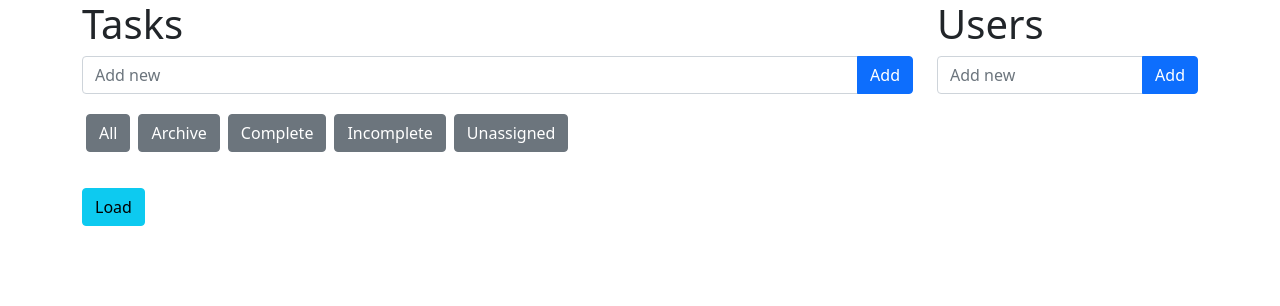
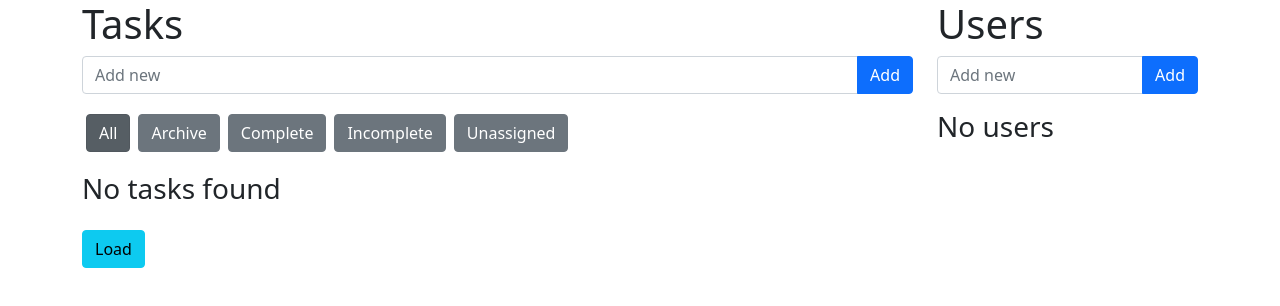
Before and after one commit to braden337/super-tasks, a React (Vite) app: page / in a window 1280 px wide. Shown: the top 306 px of the page. Built offline with nearby package versions, Linux system fonts and the light colour scheme.

Commit message:
Indicate which filter is active

```diff
--- a/src/App.jsx
+++ b/src/App.jsx
@@ -28,18 +28,17 @@ function App() {
     JSON.parse(localStorage.getItem('filter')) ?? {archive: false}
   );
 
-  let [filterUser, setFilterUser] = useState(
-    JSON.parse(localStorage.getItem('filterUser')) ?? false
+  let [currentFilter, setCurrentFilter] = useState(
+    JSON.parse(localStorage.getItem('currentFilter')) ?? 'all'
   );
-
 
   useEffect(() => {
     localStorage.setItem('users', JSON.stringify(users));
   }, [users]);
 
   useEffect(() => {
-    localStorage.setItem('filterUser', JSON.stringify(filterUser));
-  }, [filterUser]);
+    localStorage.setItem('currentFilter', JSON.stringify(currentFilter));
+  }, [currentFilter]);
 
   useEffect(() => {
     localStorage.setItem('tasks', JSON.stringify(tasks));
@@ -96,7 +95,7 @@ function App() {
     setTasks([]);
     setFiltered([]);
     setFilter({archive: false});
-    setFilterUser(false);
+    setCurrentFilter('all');
   };
 
   const addUser = name => {
@@ -142,9 +141,11 @@ function App() {
     setTasks(modified);
   };
 
-  const changeFilter = (filter) => {
-    const predicate = {}
-    setFilterUser(false);
+  const changeFilter = filter => {
+    const predicate = {};
+
+    setCurrentFilter(filter);
+
     switch (filter) {
       case 'all':
         predicate.archive = false;
@@ -161,17 +162,17 @@ function App() {
         predicate.complete = false;
         break;
       case 'unassigned':
-        predicate.archive =  false;
+        predicate.archive = false;
         predicate.user_id = '_';
         break;
       default:
-        predicate.archive =  false;
-        predicate.user_id = filter;
-        setFilterUser(true);
+        predicate.archive = false;
+        predicate.user_id = filter.id;
+        setCurrentFilter(filter.name);
     }
 
     setFilter(predicate);
-  }
+  };
 
   return (
     <div className="container">
@@ -179,8 +180,10 @@ function App() {
         <div className="col-md-9">
           <h1>Tasks</h1>
           <Input add={addTask} />
-          <Filter change={changeFilter} filterUser={filterUser}/>
-          <Tasks {...{tasks: filtered, users, removeTask, toggleTask, assignTask}} />
+          <Filter change={changeFilter} currentFilter={currentFilter} />
+          <Tasks
+            {...{tasks: filtered, users, removeTask, toggleTask, assignTask}}
+          />
         </div>
         <div className="col-md-3">
           <h1>Users</h1>
--- a/src/components/Filters.jsx
+++ b/src/components/Filters.jsx
@@ -1,19 +1,31 @@
 import React, {Fragment} from 'react';
-import { capitalize } from 'lodash';
+import {capitalize} from 'lodash';
 
 function Filter(props) {
   let filters = ['all', 'archive', 'complete', 'incomplete', 'unassigned'];
 
-  props.filterUser ? filters.push('user') : null;
+  filters.includes(props.currentFilter)
+    ? null
+    : filters.push(props.currentFilter);
 
   return (
     <div className="my-3">
-      {filters.map((filter, i) =>
-      <Fragment key={filter}>
-        <input type="radio" className="btn-check" name="filter" id={`filter${i}`} value={filter} onChange={() => props.change(filter)} checked={filter === 'user'}/>
-        <label className="btn btn-secondary mx-1 my-1" htmlFor={`filter${i}`}>{capitalize(filter)}</label>
-      </Fragment>
-      )}
+      {filters.map((filter, i) => (
+        <Fragment key={filter}>
+          <input
+            type="radio"
+            className="btn-check"
+            name="filter"
+            id={`filter${i}`}
+            value={filter}
+            onChange={() => props.change(filter)}
+            checked={filter === props.currentFilter}
+          />
+          <label className="btn btn-secondary mx-1 my-1" htmlFor={`filter${i}`}>
+            {capitalize(filter)}
+          </label>
+        </Fragment>
+      ))}
     </div>
   );
 }
--- a/src/components/Tasks.jsx
+++ b/src/components/Tasks.jsx
@@ -10,7 +10,8 @@ export default function Tasks(props) {
   return (
     <table className="table">
       <tbody>
-        {props.tasks.map(task => (
+        {props.tasks.length > 0 ? (
+          props.tasks.map(task => (
             <tr key={task.id}>
               <td className="align-middle">{task.description}</td>
               <td className="text-center">
@@ -49,7 +50,10 @@ export default function Tasks(props) {
                 </select>
               </td>
             </tr>
-        ))}
+          ))
+        ) : (
+          <h3>No tasks found</h3>
+        )}
       </tbody>
     </table>
   );
--- a/src/components/Users.jsx
+++ b/src/components/Users.jsx
@@ -12,9 +12,14 @@ function Users({removeUser, users, tasks, changeFilter}) {
   return (
     <table className="table">
       <tbody>
-        {Users.map(user => (
+        {Users.length > 0 ? (
+          Users.map(user => (
             <tr key={user.id}>
-            <td className="align-middle" onClick={() => changeFilter(user.id)}>{user.name}</td>
+              <td
+                className="align-middle"
+                onClick={() => changeFilter(user)}>
+                {user.name}
+              </td>
               <td className="text-center">
                 <button type="button" className="btn btn-success" disabled>
                   <span className="px-1">{user.complete}</span>
@@ -32,7 +37,10 @@ function Users({removeUser, users, tasks, changeFilter}) {
                 </button>
               </td>
             </tr>
-        ))}
+          ))
+        ) : (
+          <h3>No users</h3>
+        )}
       </tbody>
     </table>
   );
```
Also changed, not shown: 1 other file (tests, documents, lock files or other folders). Lines whose indentation alone changed are shown as unchanged.
